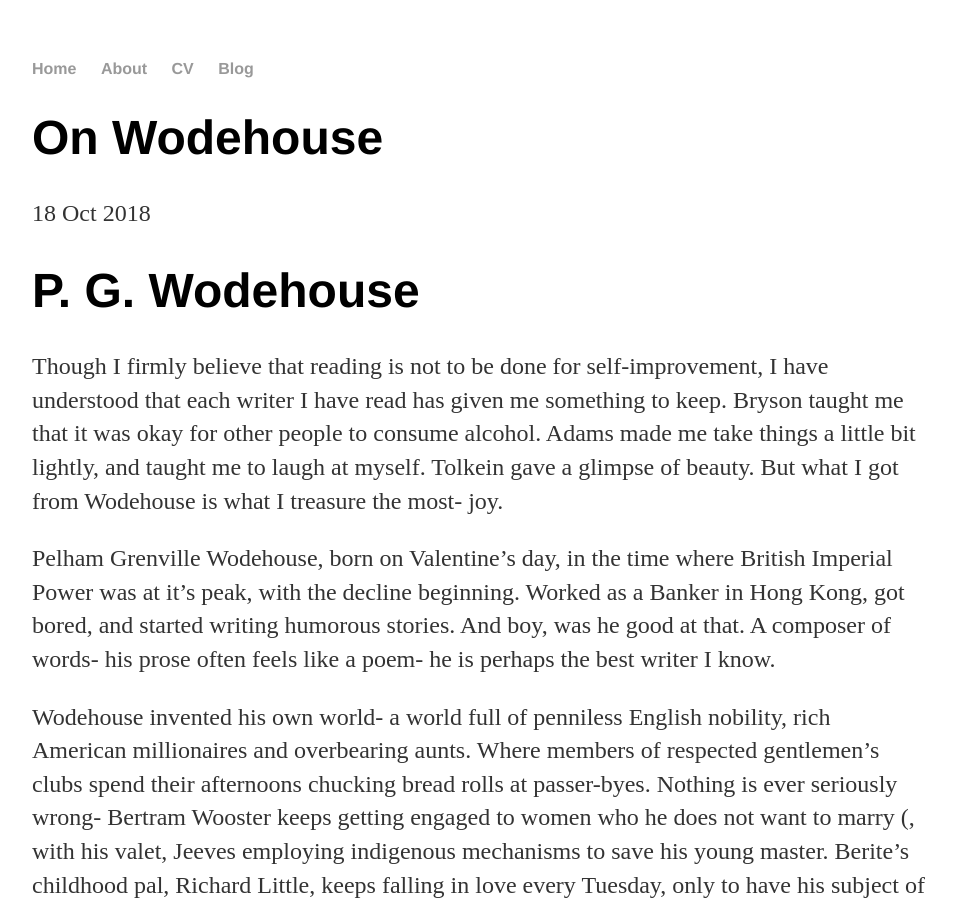
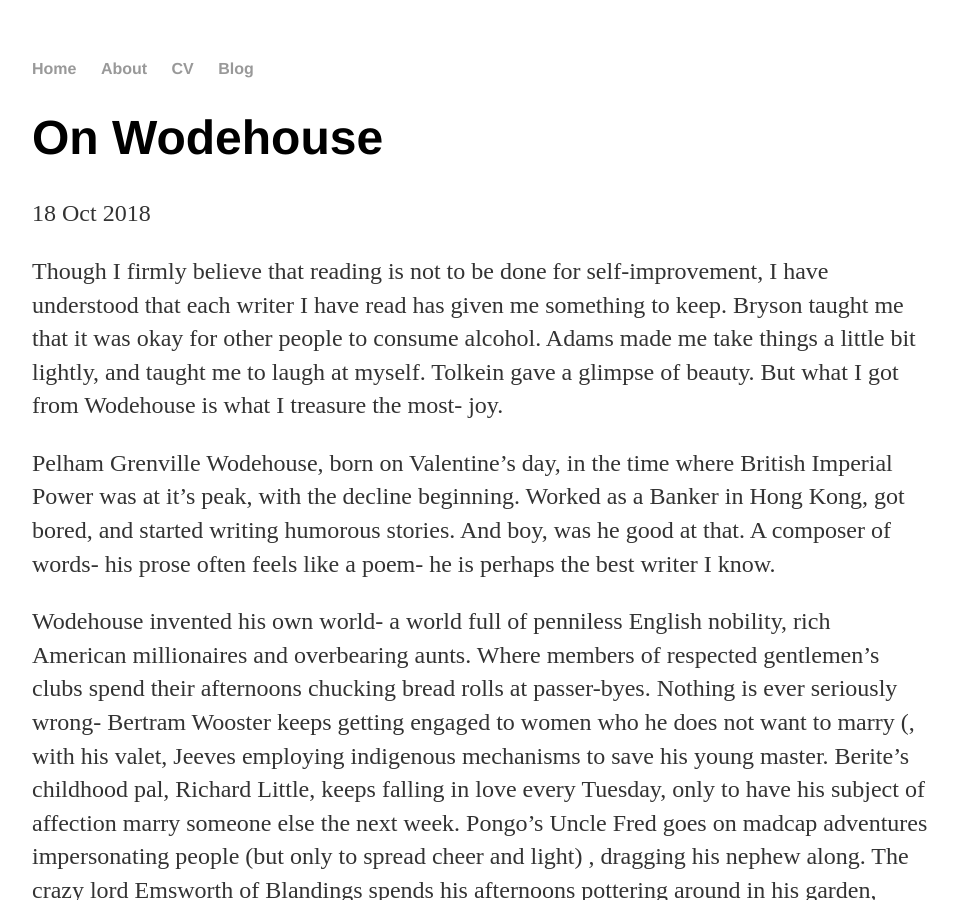
Before and after one commit to akshayrdeodhar/akshayrdeodhar.github.io, a Jekyll site: the page built from _posts/2018-10-18-wodehouse.md, in a window 1280 px wide and 900 px high. Shown: the whole window, without its empty margins (160-1118 px from the left). Built offline with Jekyll 4.4.1, drawn with Linux system fonts in a browser that asks for light colours.

```diff
--- a/_posts/2018-10-18-wodehouse.md
+++ b/_posts/2018-10-18-wodehouse.md
@@ -3,9 +3,6 @@
 title: "On Wodehouse"
 date: 2018-10-18
 ---
-
-# P. G. Wodehouse
-
 
 Though I firmly believe that reading is not to be done for
 self-improvement, I have understood that each writer I have read has given me
```
